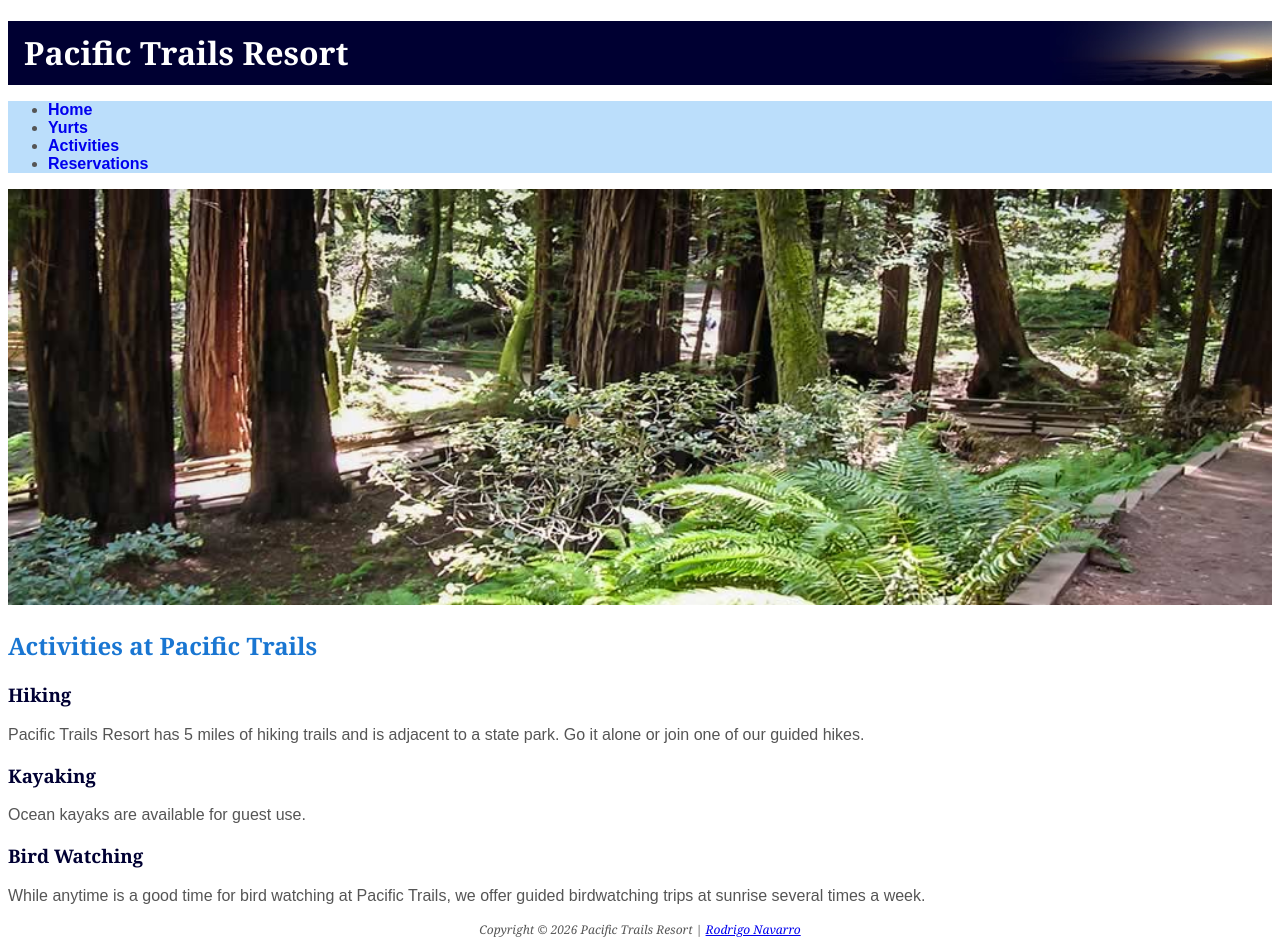
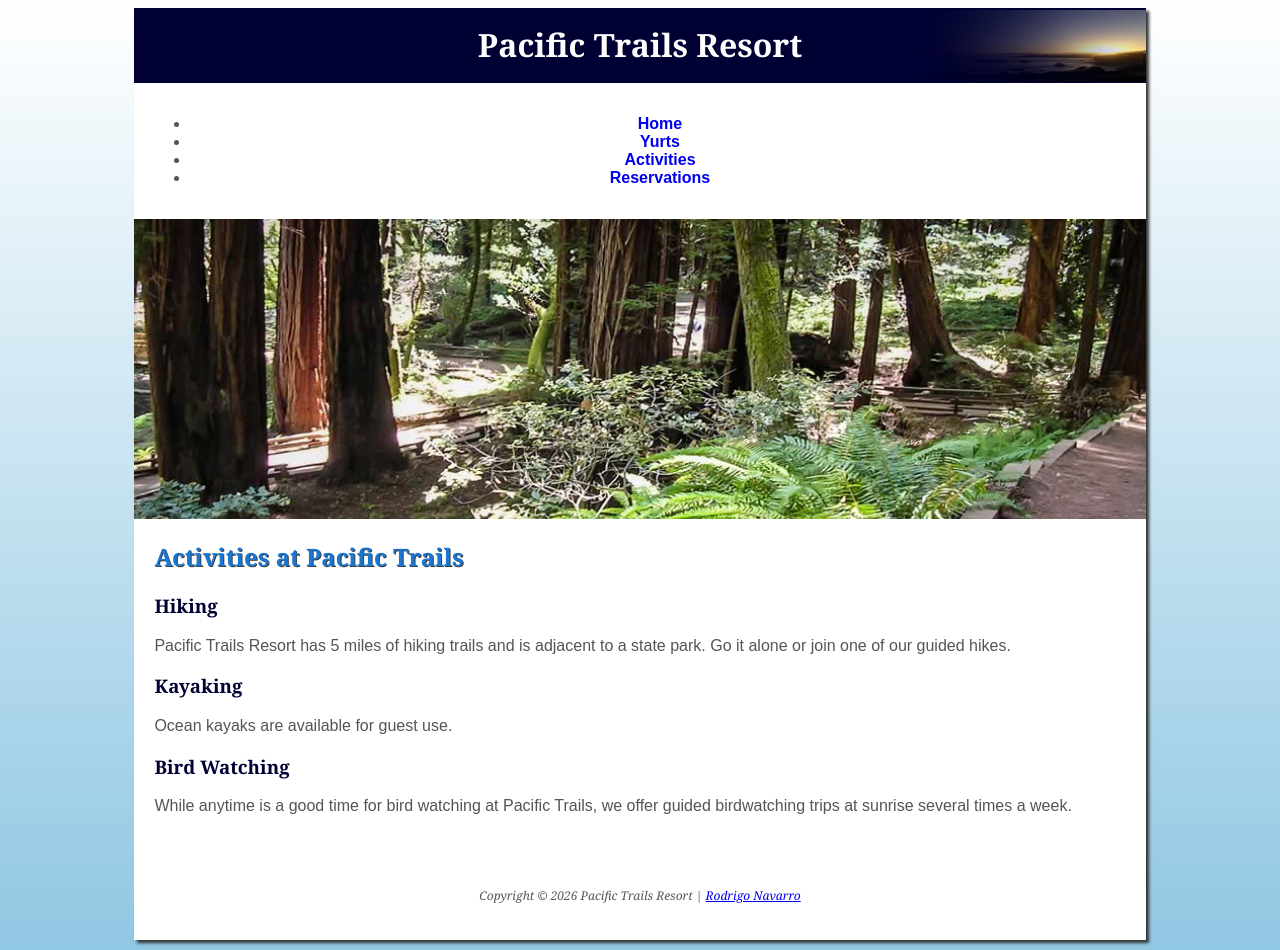
Before and after one commit to justrodx2/cis152, a plain HTML site: page chapter6/ch6pacific/activities.html in a window 1280 px wide. Drawn offline with Linux system fonts and the light colour scheme.

Commit message:
Add Chapter 6 Pacific Trails updates
Updated the Pacific Trails site for Chapter 6. Added a centered wrapper layout with a white background, box-shadow, and gradient body background from white to light blue. Adjusted header, navigation, main, and footer padding and alignment. Added hero divs for the Home, Yurts, and Activities pages and connected them to background images in CSS. Verified that pacific.css and the HTML files follow the Chapter 6 case study instructions.

```diff
--- a/chapter6/ch6pacific/activities.html
+++ b/chapter6/ch6pacific/activities.html
@@ -2,13 +2,14 @@
 <html lang="en">
 <head>
     <meta charset="UTF-8">
-    <meta name="viewport"
-          content="width=device-width, user-scalable=no, initial-scale=1.0, maximum-scale=1.0, minimum-scale=1.0">
-    <meta http-equiv="X-UA-Compatible" content="ie=edge">
+    <meta content="width=device-width, user-scalable=no, initial-scale=1.0, maximum-scale=1.0, minimum-scale=1.0"
+          name="viewport">
+    <meta content="ie=edge" http-equiv="X-UA-Compatible">
     <title>Pacific Trails Resort :: Activities</title>
-    <link rel="stylesheet" href="pacific.css">
+    <link href="pacific.css" rel="stylesheet">
 </head>
 <body>
+<div id="wrapper">
     <header>
         <h1>Pacific Trails Resort</h1>
     </header>
@@ -22,17 +23,19 @@
         </ul>
     </nav>
 
-<img src="images/trail.jpg" alt="forest trail" width="100%">
+    <div id="trailhero"></div>
 
     <main>
         <h2>Activities at Pacific Trails</h2>
         <h3>Hiking</h3>
-    <p>Pacific Trails Resort has 5 miles of hiking trails and is adjacent to a state park. Go it alone or join one of
+        <p>Pacific Trails Resort has 5 miles of hiking trails and is adjacent to a state park. Go it alone or join one
+            of
             our guided hikes.</p>
         <h3>Kayaking</h3>
         <p>Ocean kayaks are available for guest use.</p>
         <h3>Bird Watching</h3>
-    <p>While anytime is a good time for bird watching at Pacific Trails, we offer guided birdwatching trips at sunrise
+        <p>While anytime is a good time for bird watching at Pacific Trails, we offer guided birdwatching trips at
+            sunrise
             several times a week.</p>
 
     </main>
@@ -42,5 +45,6 @@
         <p>Copyright &copy; 2026 Pacific Trails Resort | <a href="mailto:rodrigonavarro@example.com">Rodrigo
             Navarro</a></p>
     </footer>
+</div>
 </body>
 </html>
--- a/chapter6/ch6pacific/pacific.css
+++ b/chapter6/ch6pacific/pacific.css
@@ -1,30 +1,49 @@
 body {
-    background-color: #FFFFFF;
+    background-color: #90C7E3;
+    background-image: linear-gradient(to bottom, #FFFFFF, #90C7E3);
+    background-repeat: no-repeat;
     color: #555555;
     font-family: Arial, "Helvetica Neue", Helvetica, sans-serif;
 }
 
+#wrapper {
+    background-color: #fff;
+    box-shadow: 3px 3px 3px #333;
+    margin: auto;
+    min-width: 960px;
+    max-width: 2048px;
+    width: 80%;
+}
+
 header {
     background-color: #000032;
-    color: #FFFFFF;
     background-image: url(images/sunset.jpg);
     background-position: right;
     background-repeat: no-repeat;
-    line-height: 400%;
-    text-indent: 1em;
+    color: #FFFFFF;
+    height: 60px;
+    padding-top: 15px;
+    text-align: center;
 }
 
 nav {
-    background-color: #BBDEFB;
+    background-color: #ffffff;
     font-weight: bold;
+    padding: 1em;
+    text-align: center;
 }
 
 nav a {
     text-decoration: none;
 }
 
+main {
+    padding: 1px 20px 20px;
+}
+
 h1 {
     margin-bottom: 0;
+    margin-top: 0;
 }
 
 h1, h2, h3, footer {
@@ -33,6 +52,7 @@ h1, h2, h3, footer {
 
 h2 {
     color: #1976D2;
+    text-shadow: 1px 1px #404040;
 }
 
 h3 {
@@ -50,6 +70,7 @@ address {
 footer {
     font-size: 75%;
     font-style: italic;
+    padding: 2em;
     text-align: center;
 }
 
@@ -57,3 +78,21 @@ footer {
     color: #1976D2;
     font-weight: bold;
 }
+
+#homehero, #yurthero, #trailhero {
+    background-repeat: no-repeat;
+    background-size: cover;
+    height: 18.75rem;
+}
+
+#homehero {
+    background-image: url(images/coast.jpg);
+}
+
+#yurthero {
+    background-image: url(images/yurt.jpg);
+}
+
+#trailhero {
+    background-image: url(images/trail.jpg);
+}
```
Also changed, not shown: chapter6/ch6pacific/index.html (+17 -11 lines), chapter6/ch6pacific/yurts.html (+11 -7 lines). Lines whose indentation alone changed are shown as unchanged.
